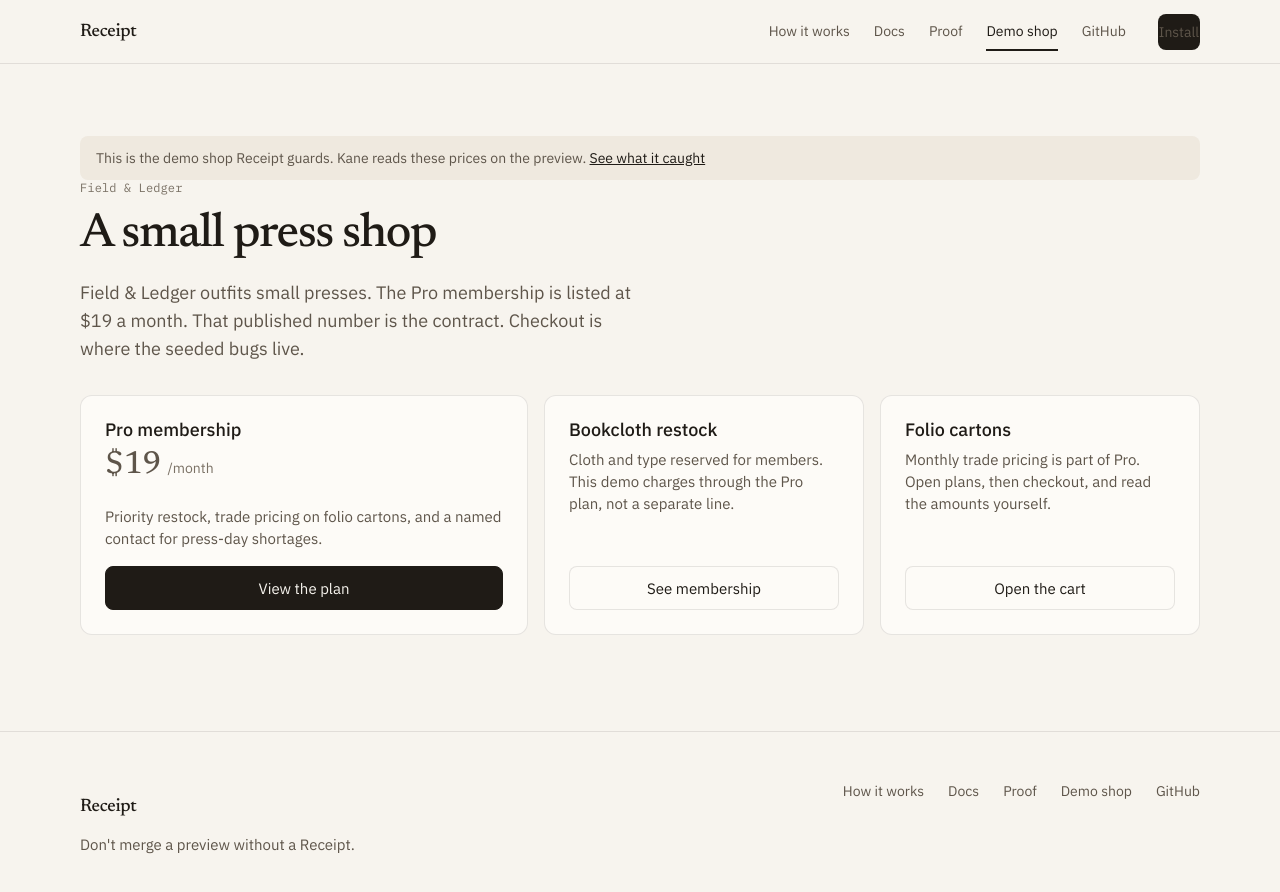
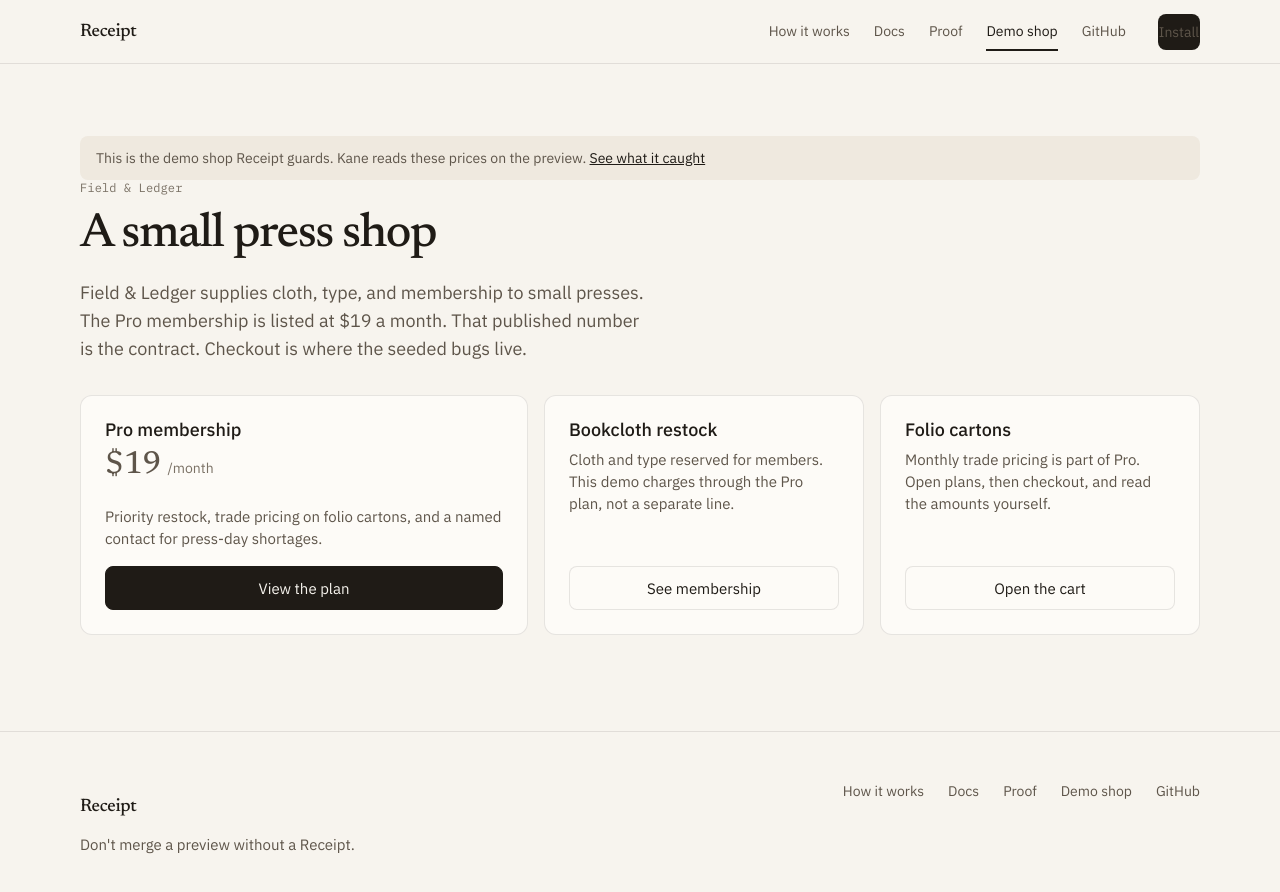
Before and after one commit to ohjay-official/receipt, a Next.js app in the folder shop/: page /shop in a window 1280 px wide. Shown: the top 892 px of the page. Built offline with nearby package versions, Linux system fonts and the light colour scheme.

Commit message:
chore: tweak Field & Ledger catalog copy
Trivial shop-only change so a fresh pull request can prove the Receipt
loop still catches the three seeded bugs after the site rebuild.

```diff
--- a/shop/app/shop/page.tsx
+++ b/shop/app/shop/page.tsx
@@ -15,7 +15,7 @@ export default function ShopCatalogPage() {
         <p className="label">{SHOP_NAME}</p>
         <h1>A small press shop</h1>
         <p className="lede">
-          Field &amp; Ledger outfits small presses. The Pro membership is listed at{" "}
+          Field &amp; Ledger supplies cloth, type, and membership to small presses. The Pro membership is listed at{" "}
           {formatUsd(PRO_PLAN_USD)} a month. That published number is the contract.
           Checkout is where the seeded bugs live.
         </p>
```
